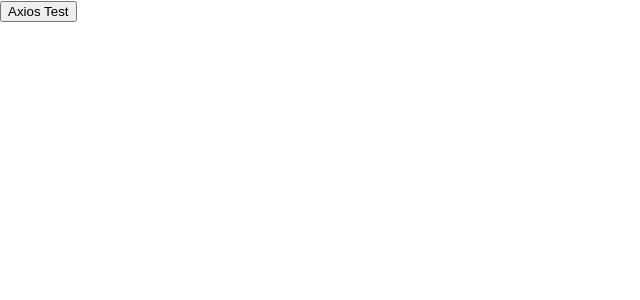
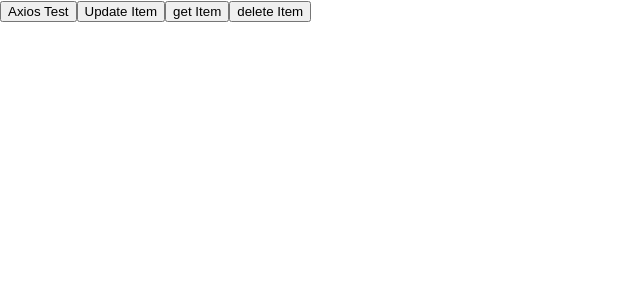
Before and after one commit to hyeonjae4012/mini-project-front, a React (Create React App) app: page / in a window 1280 px wide. Shown: the top 300 px of the page, without its empty margins (0-640 px from the left). Built offline with nearby package versions, Linux system fonts and the light colour scheme.

Commit message:
bring back code

```diff
--- a/src/App.js
+++ b/src/App.js
@@ -16,55 +16,55 @@ function App() {
     });
   };
 
-  // const updateItem = () => {
-  //   console.log("updateItem");
-  //   axios.put(`/api/test`, {
-  //     TestPartitionKey: "test"
-  //   })
-  //   .then((output) => {
-  //     console.log(output);
-  //   })
-  //   .catch((err) => {
-  //     console.log(err);
-  //   });
-  // };
+  const updateItem = () => {
+    console.log("updateItem");
+    axios.put(`/api/test`, {
+      TestPartitionKey: "test"
+    })
+    .then((output) => {
+      console.log(output);
+    })
+    .catch((err) => {
+      console.log(err);
+    });
+  };
 
-  // const getItem = () => {
-  //   console.log("getItem");
-  //   axios.get(`/api/test`, {
-  //     params: {
-  //       TestPartitionKey: "test"
-  //     }
-  //   })
-  //   .then((output) => {
-  //     console.log(output);
-  //   })
-  //   .catch((err) => {
-  //     console.log(err);
-  //   });
-  // };
+  const getItem = () => {
+    console.log("getItem");
+    axios.get(`/api/test`, {
+      params: {
+        TestPartitionKey: "test"
+      }
+    })
+    .then((output) => {
+      console.log(output);
+    })
+    .catch((err) => {
+      console.log(err);
+    });
+  };
 
-  // const deleteItem = () => {
-  //   console.log("deleteItem");
-  //   axios.delete(`/api/test`, {
-  //     params: {
-  //       TestPartitionKey: "test"
-  //     }
-  //   })
-  //   .then((output) => {
-  //     console.log(output);
-  //   })
-  //   .catch((err) => {
-  //     console.log(err);
-  //   });
-  // };
+  const deleteItem = () => {
+    console.log("deleteItem");
+    axios.delete(`/api/test`, {
+      params: {
+        TestPartitionKey: "test"
+      }
+    })
+    .then((output) => {
+      console.log(output);
+    })
+    .catch((err) => {
+      console.log(err);
+    });
+  };
 
   return (
     <div className="APP">
       <button onClick={ createItem }>Axios Test</button>
-      {/* <button onClick={ updateItem }>Update Item</button>
+      <button onClick={ updateItem }>Update Item</button>
       <button onClick={ getItem }>get Item</button>
-      <button onClick={ deleteItem }>delete Item</button> */}
+      <button onClick={ deleteItem }>delete Item</button>
     </div>
   );
 }
```
